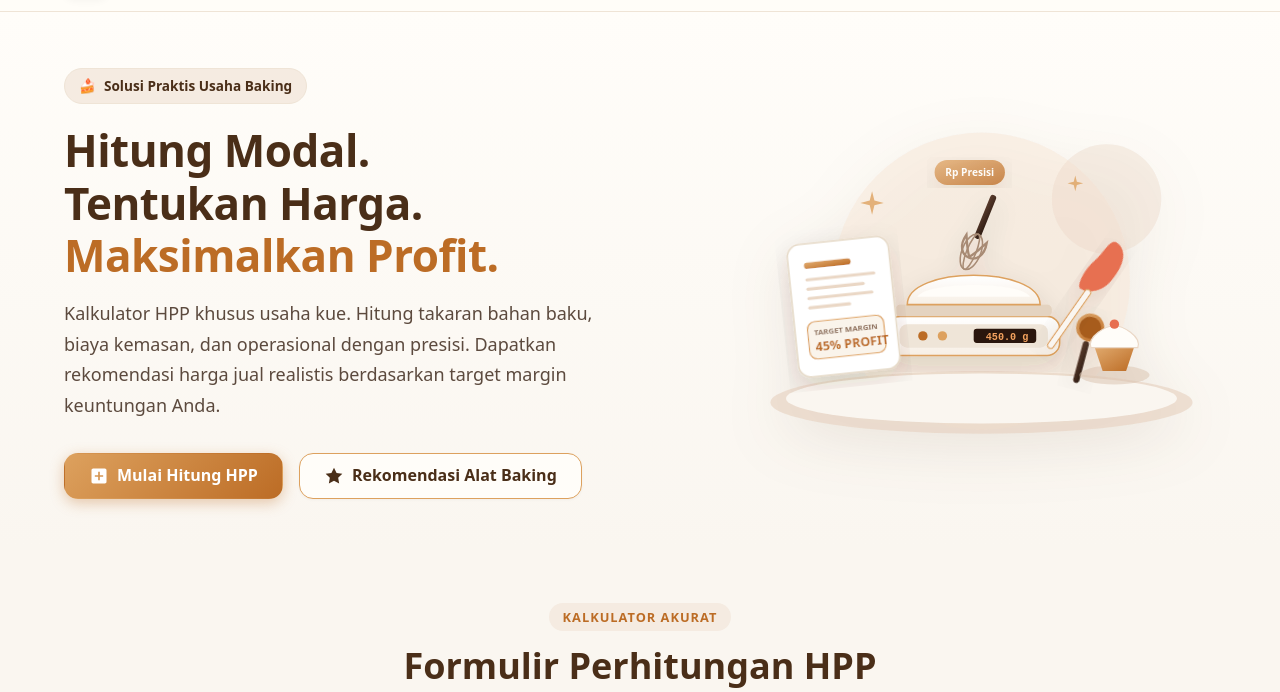
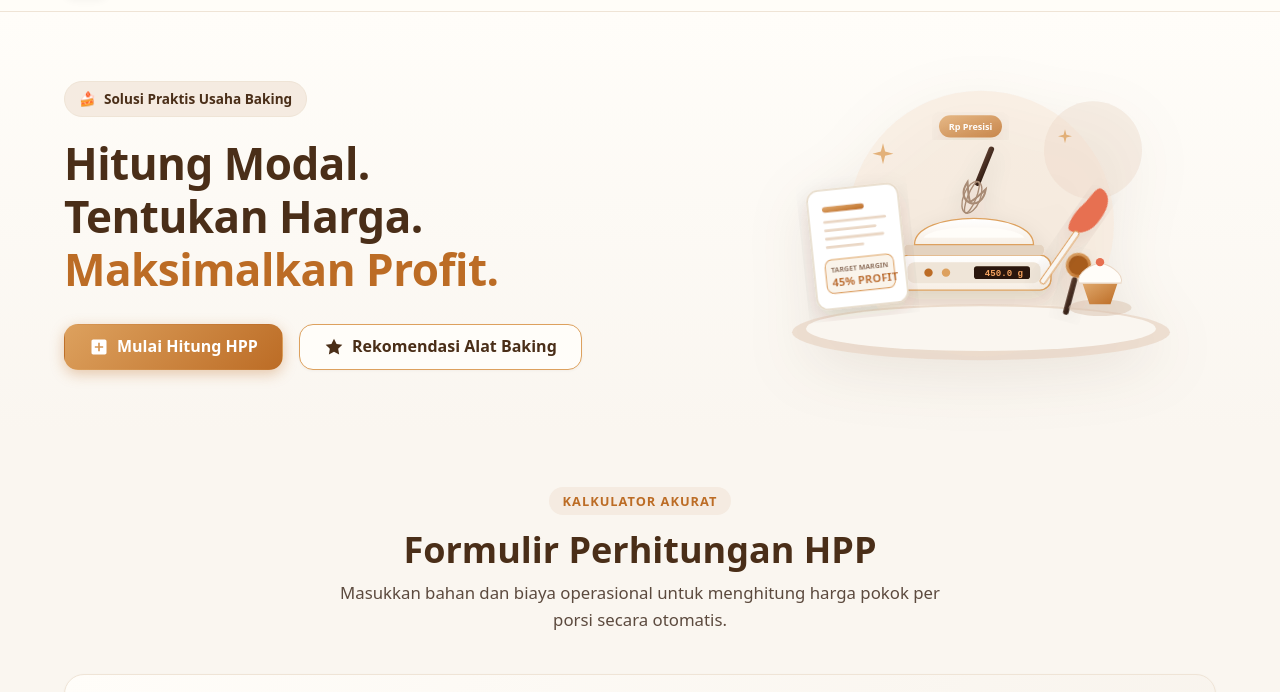
Before and after one commit to kancutdev/Baking-Calculator-Lite, a plain HTML site: page index.html in a window 1280 px wide. Shown: the part 61-753 px from the top of the page. Drawn offline with Linux system fonts and the light colour scheme.

Commit message:
Add files via upload

```diff
--- a/index.html
+++ b/index.html
@@ -98,9 +98,6 @@
             Tentukan Harga. <br>
             <span class="highlight">Maksimalkan Profit.</span>
           </h1>
-          <p class="hero-desc">
-            Kalkulator HPP khusus usaha kue. Hitung takaran bahan baku, biaya kemasan, dan operasional dengan presisi. Dapatkan rekomendasi harga jual realistis berdasarkan target margin keuntungan Anda.
-          </p>
           <div class="hero-actions">
             <a href="#section-calculator" class="btn btn-primary">
               <svg viewBox="0 0 24 24" width="20" height="20" fill="currentColor"><path d="M19 3H5c-1.1 0-2 .9-2 2v14c0 1.1.9 2 2 2h14c1.1 0 2-.9 2-2V5c0-1.1-.9-2-2-2zm-2 10h-4v4h-2v-4H7v-2h4V7h2v4h4v2z"/></svg>
--- a/responsive.css
+++ b/responsive.css
@@ -35,7 +35,7 @@
   }
 
   .hero-illustration {
-    max-width: 380px;
+    max-width: 320px;
   }
 
   .results-main-grid {
@@ -530,6 +530,7 @@
     line-height: 1.25;
     word-break: break-word;
     overflow-wrap: break-word;
+    margin-bottom: 1.25rem;
   }
 
   .hero-desc {
--- a/style.css
+++ b/style.css
@@ -307,7 +307,7 @@ button, input, select, textarea {
   font-weight: 800;
   line-height: 1.2;
   color: var(--color-coffee);
-  margin-bottom: 1rem;
+  margin-bottom: 1.75rem;
   letter-spacing: -0.5px;
 }
 
@@ -341,7 +341,7 @@ button, input, select, textarea {
 
 .hero-illustration {
   width: 100%;
-  max-width: 480px;
+  max-width: 420px;
   filter: drop-shadow(0 15px 30px rgba(74, 46, 24, 0.1));
   animation: floatSubtle 6s ease-in-out infinite;
 }
```
